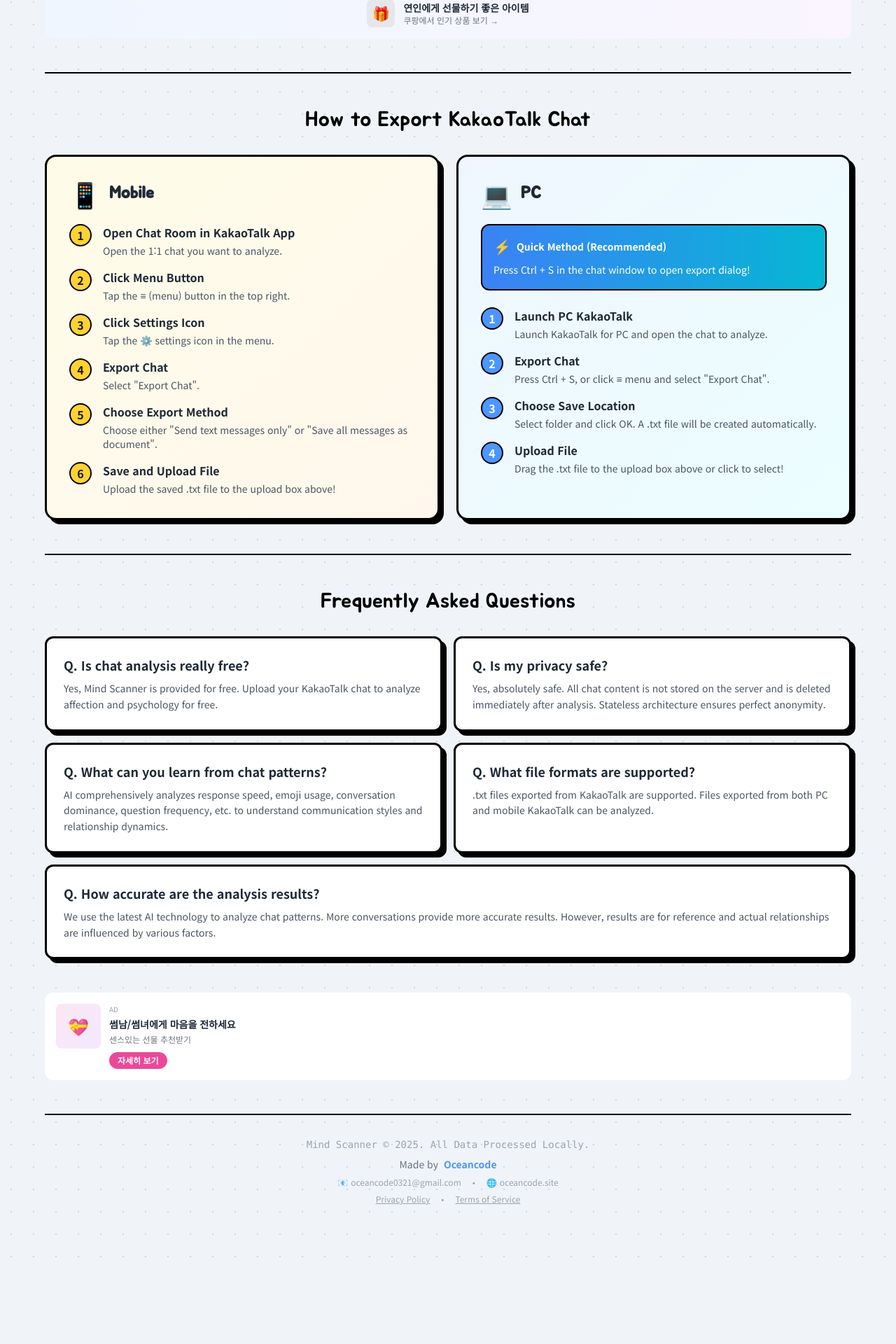
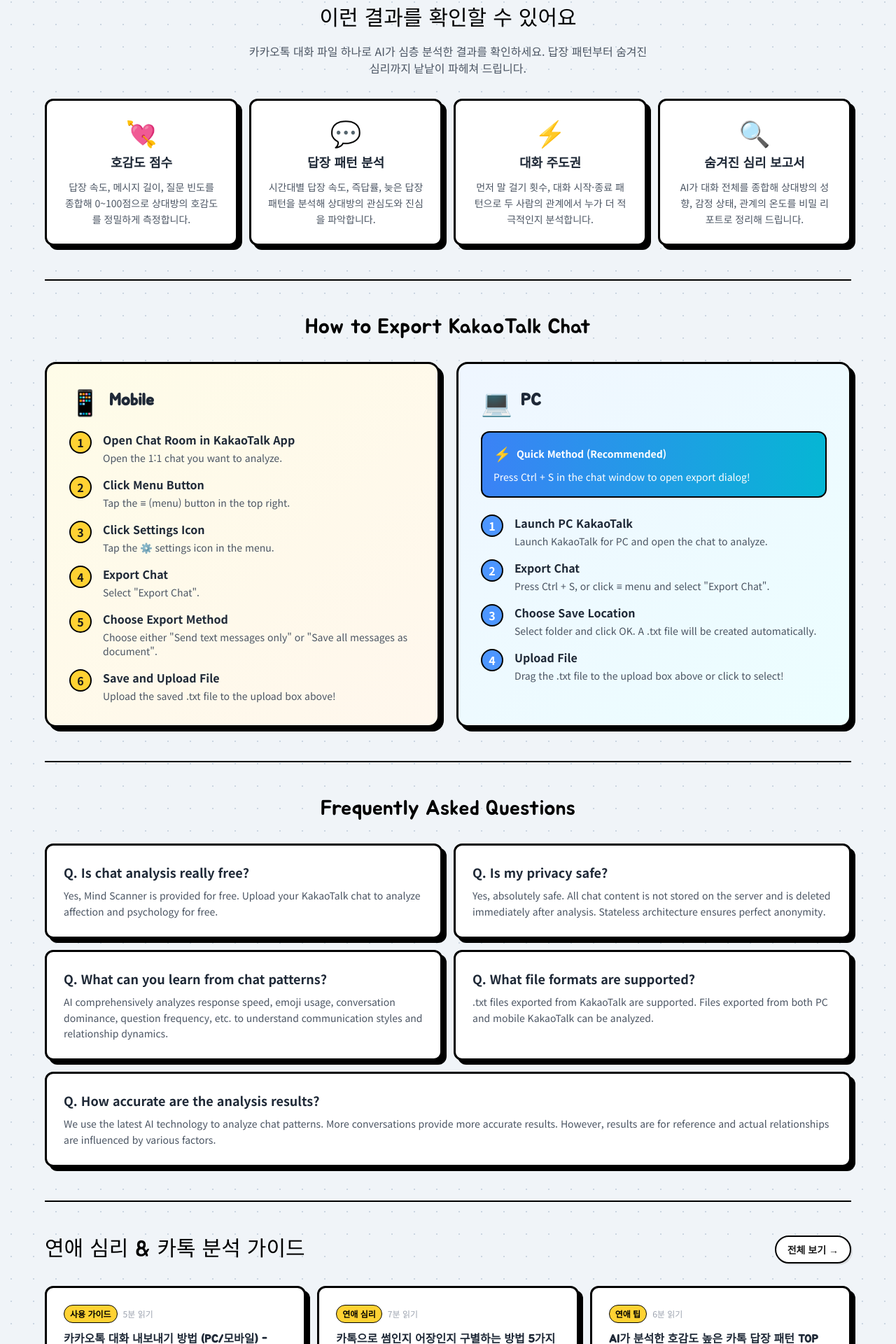
Before and after one commit to sunes26/mind_scanner, a Next.js app: page / in a window 1280 px wide. Shown: the part 877-2797 px from the top of the page at 70% size. Before the commit the page ends 2678 px from the top, so only its background shows below. Built offline with nearby package versions, Linux system fonts and the light colour scheme; no server answers.

Commit message:
feat: boost home page content and remove hero ad slot
- Remove home-hero banner ad (policy risk: ad above-fold with no content)
- Add analysis preview section with 4 feature cards
- Add blog articles preview section (latest 3 posts)
- Relocate ad to below blog articles (content-rich position)

```diff
--- a/components/HomeScreen.tsx
+++ b/components/HomeScreen.tsx
@@ -14,6 +14,7 @@
 } from '@/utils/validation'
 import ResultPageAd from '@/components/ads/ResultPageAd'
 import { useLanguage } from '@/contexts/LanguageContext'
+import { blogPosts } from '@/app/blog/blogData'
 
 interface HomeScreenProps {
   onFileUpload: (data: ChatData) => void
@@ -355,10 +356,33 @@
       </section>
       </div>
 
-      {/* 광고 - 업로드 섹션과 가이드 사이 (히어로 직후 first-viewport) */}
-      <div className="mt-12">
-        <ResultPageAd type="banner" position="home-hero" />
-      </div>
+      {/* 분석 미리보기 섹션 */}
+      <section className="border-t-2 border-black pt-12" aria-labelledby="features-heading">
+        <h2 id="features-heading" className="font-display text-3xl text-black mb-4 text-center">이런 결과를 확인할 수 있어요</h2>
+        <p className="text-center text-gray-600 mb-8 max-w-xl mx-auto">카카오톡 대화 파일 하나로 AI가 심층 분석한 결과를 확인하세요. 답장 패턴부터 숨겨진 심리까지 낱낱이 파헤쳐 드립니다.</p>
+        <div className="grid md:grid-cols-2 lg:grid-cols-4 gap-4">
+          <div className="neo-card bg-white p-6 rounded-xl text-center">
+            <div className="text-4xl mb-3" aria-hidden="true">💘</div>
+            <h3 className="font-bold text-lg text-gray-800 mb-2">호감도 점수</h3>
+            <p className="text-sm text-gray-600 leading-relaxed">답장 속도, 메시지 길이, 질문 빈도를 종합해 0~100점으로 상대방의 호감도를 정밀하게 측정합니다.</p>
+          </div>
+          <div className="neo-card bg-white p-6 rounded-xl text-center">
+            <div className="text-4xl mb-3" aria-hidden="true">💬</div>
+            <h3 className="font-bold text-lg text-gray-800 mb-2">답장 패턴 분석</h3>
+            <p className="text-sm text-gray-600 leading-relaxed">시간대별 답장 속도, 즉답률, 늦은 답장 패턴을 분석해 상대방의 관심도와 진심을 파악합니다.</p>
+          </div>
+          <div className="neo-card bg-white p-6 rounded-xl text-center">
+            <div className="text-4xl mb-3" aria-hidden="true">⚡</div>
+            <h3 className="font-bold text-lg text-gray-800 mb-2">대화 주도권</h3>
+            <p className="text-sm text-gray-600 leading-relaxed">먼저 말 걸기 횟수, 대화 시작·종료 패턴으로 두 사람의 관계에서 누가 더 적극적인지 분석합니다.</p>
+          </div>
+          <div className="neo-card bg-white p-6 rounded-xl text-center">
+            <div className="text-4xl mb-3" aria-hidden="true">🔍</div>
+            <h3 className="font-bold text-lg text-gray-800 mb-2">숨겨진 심리 보고서</h3>
+            <p className="text-sm text-gray-600 leading-relaxed">AI가 대화 전체를 종합해 상대방의 성향, 감정 상태, 관계의 온도를 비밀 리포트로 정리해 드립니다.</p>
+          </div>
+        </div>
+      </section>
 
       {/* How to Export Guide */}
       <section className="border-t-2 border-black pt-12" aria-labelledby="export-guide-heading">
@@ -539,7 +563,27 @@
         </div>
       </section>
 
-      {/* 광고 삽입 - FAQ 아래 */}
+      {/* 블로그 아티클 섹션 */}
+      <section className="border-t-2 border-black pt-12" aria-labelledby="articles-heading">
+        <div className="flex items-center justify-between mb-8">
+          <h2 id="articles-heading" className="font-display text-3xl text-black">연애 심리 & 카톡 분석 가이드</h2>
+          <a href="/blog" className="neo-badge px-4 py-2 bg-white rounded-full text-sm font-bold hover:bg-gray-50 transition-colors whitespace-nowrap">전체 보기 →</a>
+        </div>
+        <div className="grid md:grid-cols-3 gap-4">
+          {blogPosts.slice(0, 3).map((post) => (
+            <a key={post.slug} href={`/blog/${post.slug}`} className="neo-card bg-white p-6 rounded-xl hover:shadow-lg transition-shadow block group">
+              <div className="flex items-center gap-2 mb-3">
+                <span className="bg-[#FFD233] text-black text-xs font-bold px-2 py-1 rounded-full border border-black">{post.category}</span>
+                <span className="text-xs text-gray-400">{post.readTime} 읽기</span>
+              </div>
+              <h3 className="font-bold text-gray-800 mb-2 group-hover:text-[#4D96FF] transition-colors leading-snug line-clamp-2">{post.title}</h3>
+              <p className="text-sm text-gray-600 leading-relaxed line-clamp-2">{post.description}</p>
+            </a>
+          ))}
+        </div>
+      </section>
+
+      {/* 광고 삽입 - 블로그 아티클 아래 (콘텐츠 충분한 위치) */}
       <div className="mt-8">
         <ResultPageAd type="native" position="home-faq" />
       </div>
```
